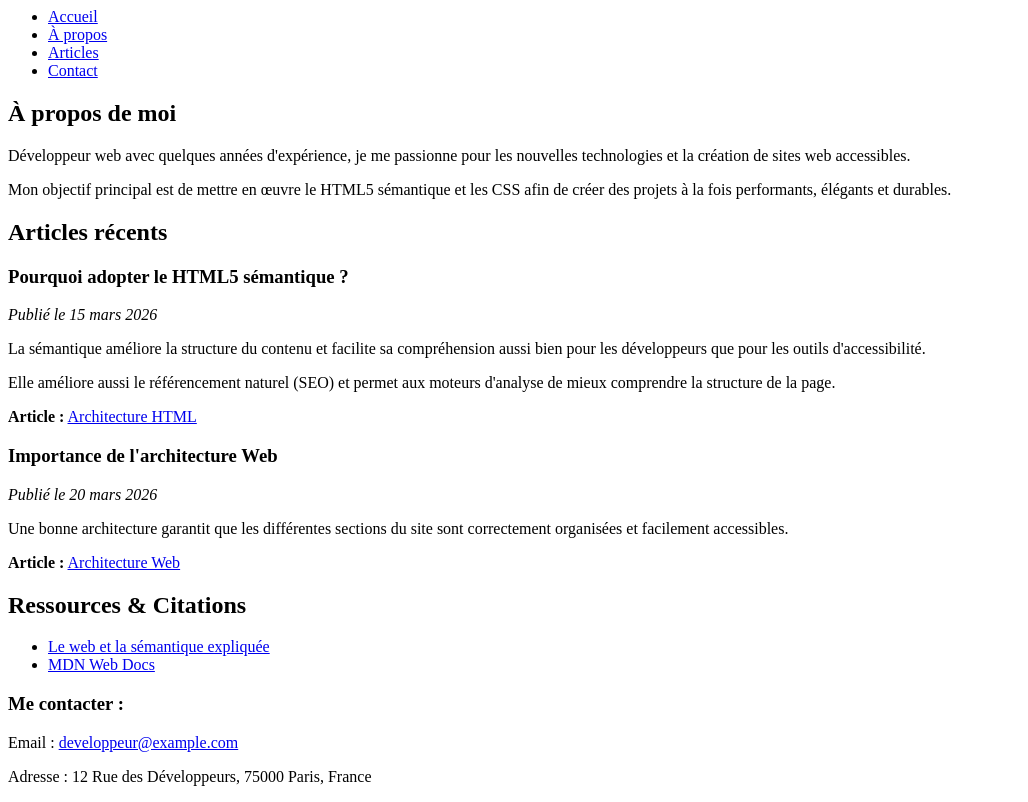
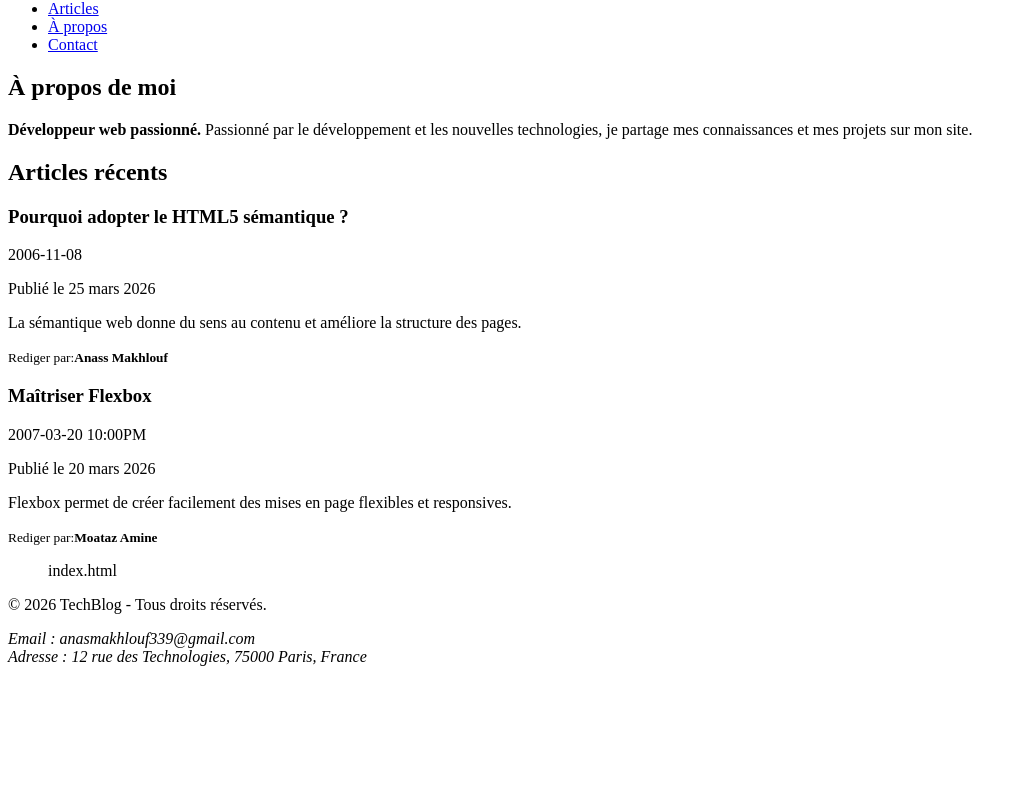
Before and after one commit to Anasmkl/tp1, a plain HTML site: page index.html in a window 1280 px wide. Shown: the part 98-900 px from the top of the page, without its empty margins (0-1028 px from the left). After the commit the page ends 800 px from the top, so only its background shows below. Drawn offline with Linux system fonts and the light colour scheme.

Commit message:
modification 2

```diff
--- a/index.html
+++ b/index.html
@@ -1,4 +1,3 @@
-Yep — **no CSS**, just HTML. The browser's default styling will give you the basic look from the screenshot.
 <!DOCTYPE html>
 <html lang="fr">
 <head>
@@ -8,82 +7,80 @@ Yep — **no CSS**, just HTML. The browser's default styling will give you the b
 
 <body>
 
-    <h1>TechBlog &amp; Portfolio</h1>
+    <header>
+        <h1>TechBlog & Portfolio</h1>
 
+        <nav>
             <ul>
-        <li><a href="#Accueil">Accueil</a></li>
-        <li><a href="#A-propos">À propos</a></li>
-        <li><a href="#Articles">Articles</a></li>
-        <li><a href="#Contact">Contact</a></li>
+                <li><a href="#accueil">Accueil</a></li>
+                <li><a href="#articles">Articles</a></li>
+                <li><a href="#apropos">À propos</a></li>
+                <li><a href="#contact">Contact</a></li>
             </ul>
+        </nav>
+    </header>
 
+    <main>
+
+        <section id="apropos">
             <h2>À propos de moi</h2>
 
             <p>
-        Développeur web avec quelques années d'expérience, je me passionne
-        pour les nouvelles technologies et la création de sites web accessibles.
+                <strong>Développeur web passionné.</strong> Passionné par le développement
+                et les nouvelles technologies, je partage mes connaissances
+                et mes projets sur mon site.
             </p>
+        </section>
 
-    <p>
-        Mon objectif principal est de mettre en œuvre le HTML5 sémantique et
-        les CSS afin de créer des projets à la fois performants, élégants et durables.
-    </p>
-
+        <section id="articles">
             <h2>Articles récents</h2>
 
+            <article>
+                <header>
                     <h3>Pourquoi adopter le HTML5 sémantique ?</h3>
+                    <time datetime="2006-11-08">2006-11-08</time>
+                </header>
+                <p>Publié le 25 mars 2026</p>
+                <p>
+                    La sémantique web donne du sens au contenu et améliore
+                    la structure des pages.
+                </p>
+                <footer>
+                    <small>Rediger par:<strong>Anass Makhlouf</strong></small>
+                </footer>
+            </article>
 
-    <p><em>Publié le 15 mars 2026</em></p>
+            <article>
+                <header>
+                    <h3>Maîtriser Flexbox</h3>
+                    <time datetime="2007-03-20">2007-03-20 10:00PM</time>
+                </header>
+                <p>Publié le 20 mars 2026</p>
+                <p>
+                    Flexbox permet de créer facilement des mises en page
+                    flexibles et responsives.
+                </p>
+                <footer>
+                    <small>Rediger par:<strong>Moataz Amine</strong></small>
+                </footer>
+            </article>
+        </section>
 
-    <p>
-        La sémantique améliore la structure du contenu et facilite sa
-        compréhension aussi bien pour les développeurs que pour les outils
-        d'accessibilité.
-    </p>
 
-    <p>
-        Elle améliore aussi le référencement naturel (SEO) et permet aux
-        moteurs d'analyse de mieux comprendre la structure de la page.
-    </p>
 
-    <p>
-        <strong>Article :</strong>
-        <a href="#">Architecture HTML</a>
-    </p>
+    </main>
+    <aside>
+        <blockquote cite="http://127.0.0.1:5500/index.html">index.html</blockquote>
+    </aside>
 
-    <h3>Importance de l'architecture Web</h3>
+    <footer>
+        <p>© 2026 TechBlog - Tous droits réservés.</p>
 
-    <p><em>Publié le 20 mars 2026</em></p>
-
-    <p>
-        Une bonne architecture garantit que les différentes sections du site
-        sont correctement organisées et facilement accessibles.
-    </p>
-
-    <p>
-        <strong>Article :</strong>
-        <a href="#">Architecture Web</a>
-    </p>
-
-    <h2>Ressources &amp; Citations</h2>
-
-    <ul>
-        <li><a href="#">Le web et la sémantique expliquée</a></li>
-        <li><a href="#">MDN Web Docs</a></li>
-    </ul>
-
-    <h3>Me contacter :</h3>
-
-    <p>
-        Email :
-        <a href="mailto:developpeur@example.com">
-            developpeur@example.com
-        </a>
-    </p>
-
-    <p>
-        Adresse : 12 Rue des Développeurs, 75000 Paris, France
-    </p>
+        <address>
+            Email : anasmakhlouf339@gmail.com<br>
+            Adresse : 12 rue des Technologies, 75000 Paris, France
+        </address>
+    </footer>
 
 </body>
 </html>
```
Lines whose indentation alone changed are shown as unchanged.
